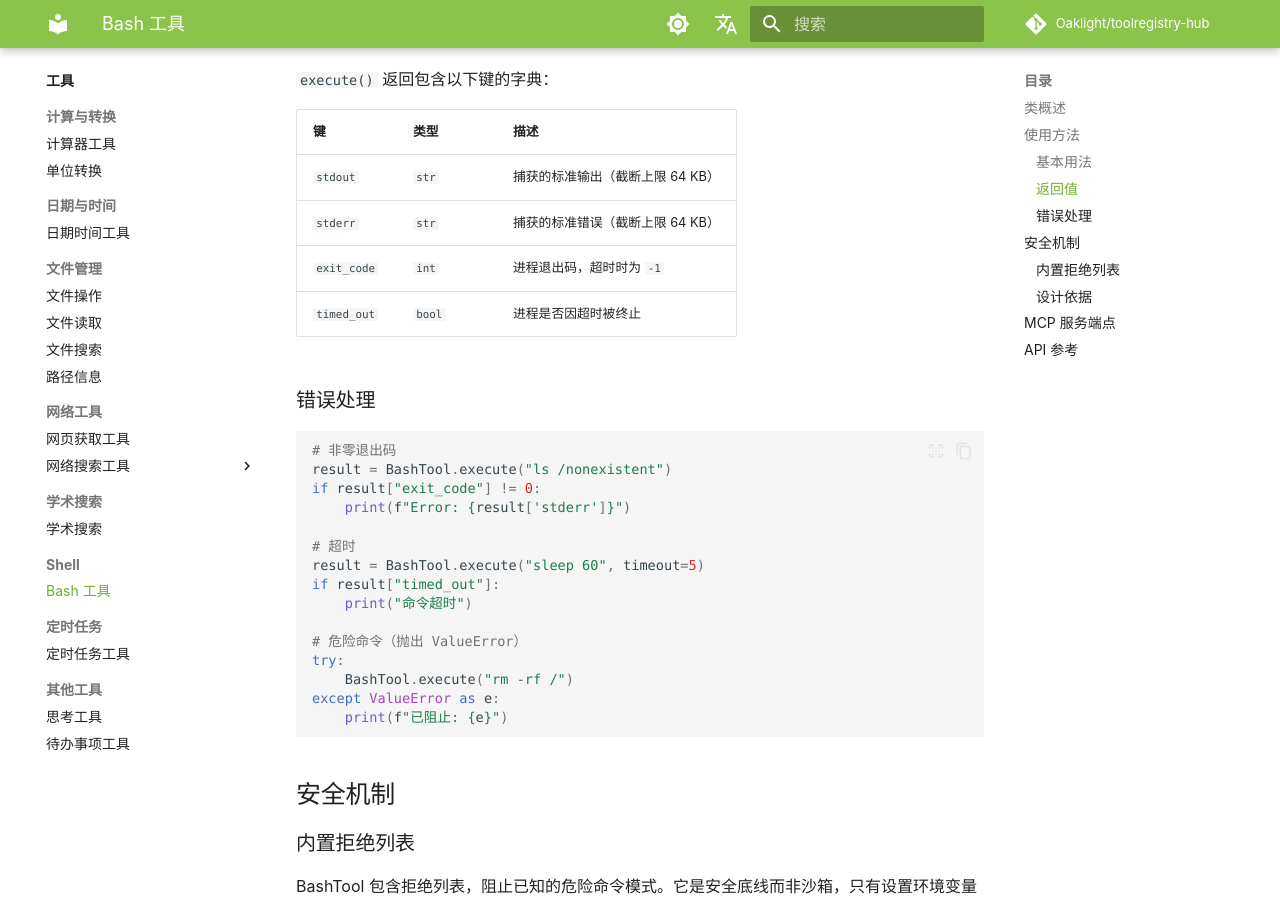
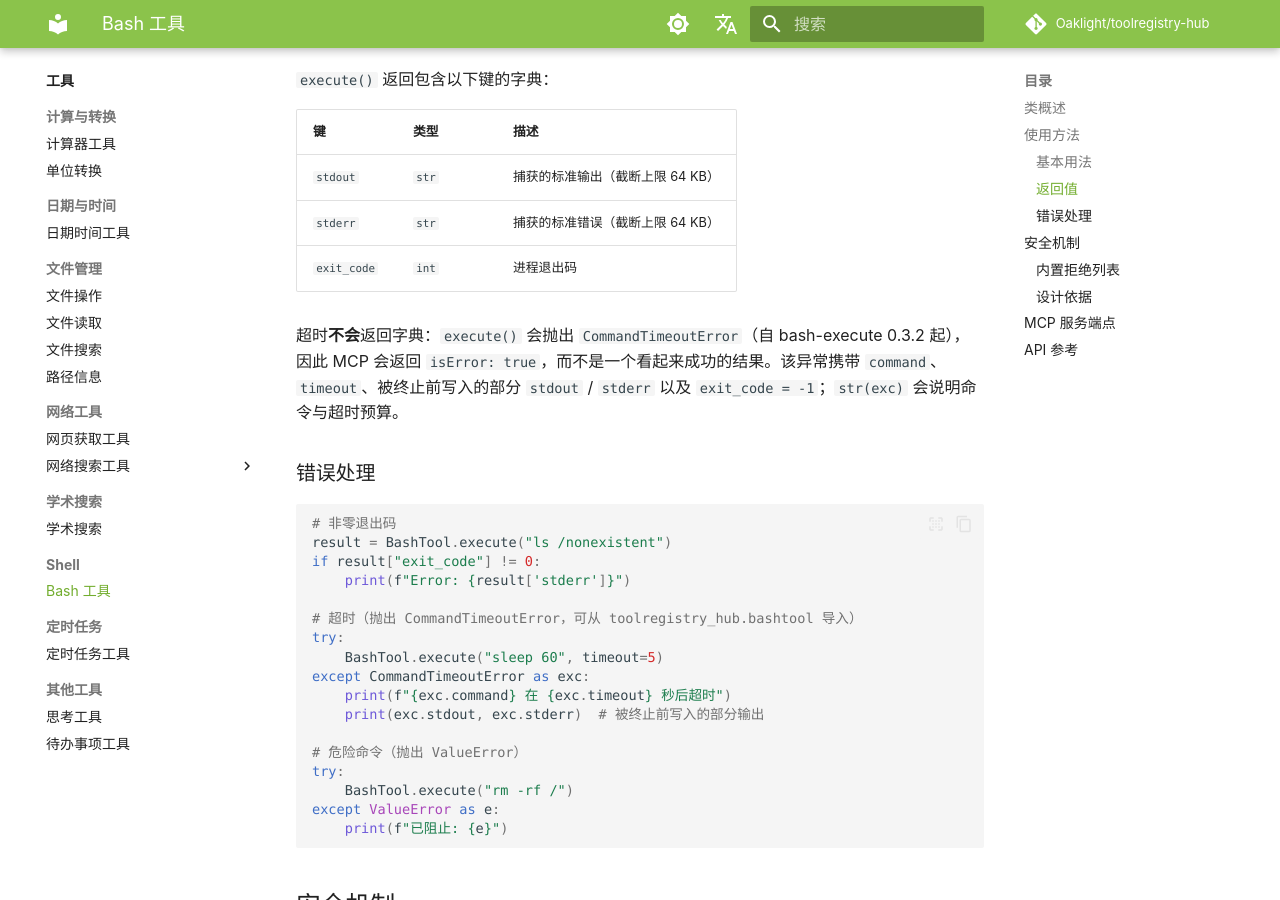
Before and after one commit to Oaklight/toolregistry-hub, an MkDocs documentation site: the page built from docs/tools/bash_tool.md, in a window 1280 px wide and 900 px high, scrolled down 862 px. Built offline with MkDocs 1.6.1 and Material for MkDocs 9.7.7, drawn with Linux system fonts in a browser that asks for light colours; some web fonts are replaced; comment, search, counter and statistics services are not loaded.

Commit message:
docs(bash-tool)：超时抛出 CommandTimeoutError
返回值表格与错误示例仍描述 0.3.2 之前的 timed_out/exit_code=-1 字典。改为记录该异常及其携带的部分输出（#215）。

```diff
--- a/docs/tools/bash_tool.md
+++ b/docs/tools/bash_tool.md
@@ -33,8 +33,9 @@ result = BashTool.execute("long_running_script.sh", timeout=300)
 |-----|------|-------------|
 | `stdout` | `str` | 捕获的标准输出（截断上限 64 KB） |
 | `stderr` | `str` | 捕获的标准错误（截断上限 64 KB） |
-| `exit_code` | `int` | 进程退出码，超时时为 `-1` |
-| `timed_out` | `bool` | 进程是否因超时被终止 |
+| `exit_code` | `int` | 进程退出码 |
+
+超时**不会**返回字典：`execute()` 会抛出 `CommandTimeoutError`（自 bash-execute 0.3.2 起），因此 MCP 会返回 `isError: true`，而不是一个看起来成功的结果。该异常携带 `command`、`timeout`、被终止前写入的部分 `stdout` / `stderr` 以及 `exit_code = -1`；`str(exc)` 会说明命令与超时预算。
 
 ### 错误处理
 
@@ -44,10 +45,12 @@ result = BashTool.execute("ls /nonexistent")
 if result["exit_code"] != 0:
     print(f"Error: {result['stderr']}")
 
-# 超时
-result = BashTool.execute("sleep 60", timeout=5)
-if result["timed_out"]:
-    print("命令超时")
+# 超时（抛出 CommandTimeoutError，可从 toolregistry_hub.bashtool 导入）
+try:
+    BashTool.execute("sleep 60", timeout=5)
+except CommandTimeoutError as exc:
+    print(f"{exc.command} 在 {exc.timeout} 秒后超时")
+    print(exc.stdout, exc.stderr)  # 被终止前写入的部分输出
 
 # 危险命令（抛出 ValueError）
 try:
```
